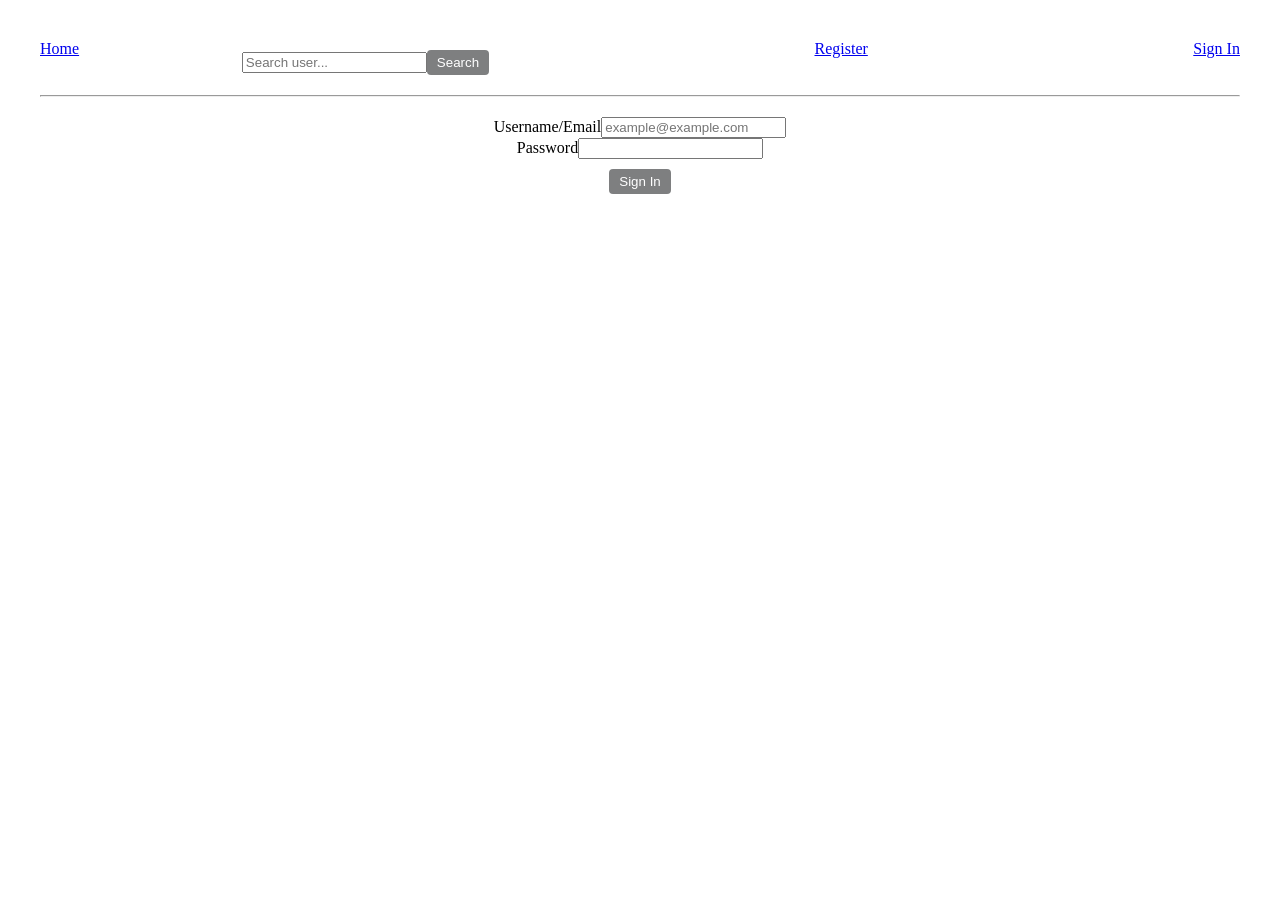
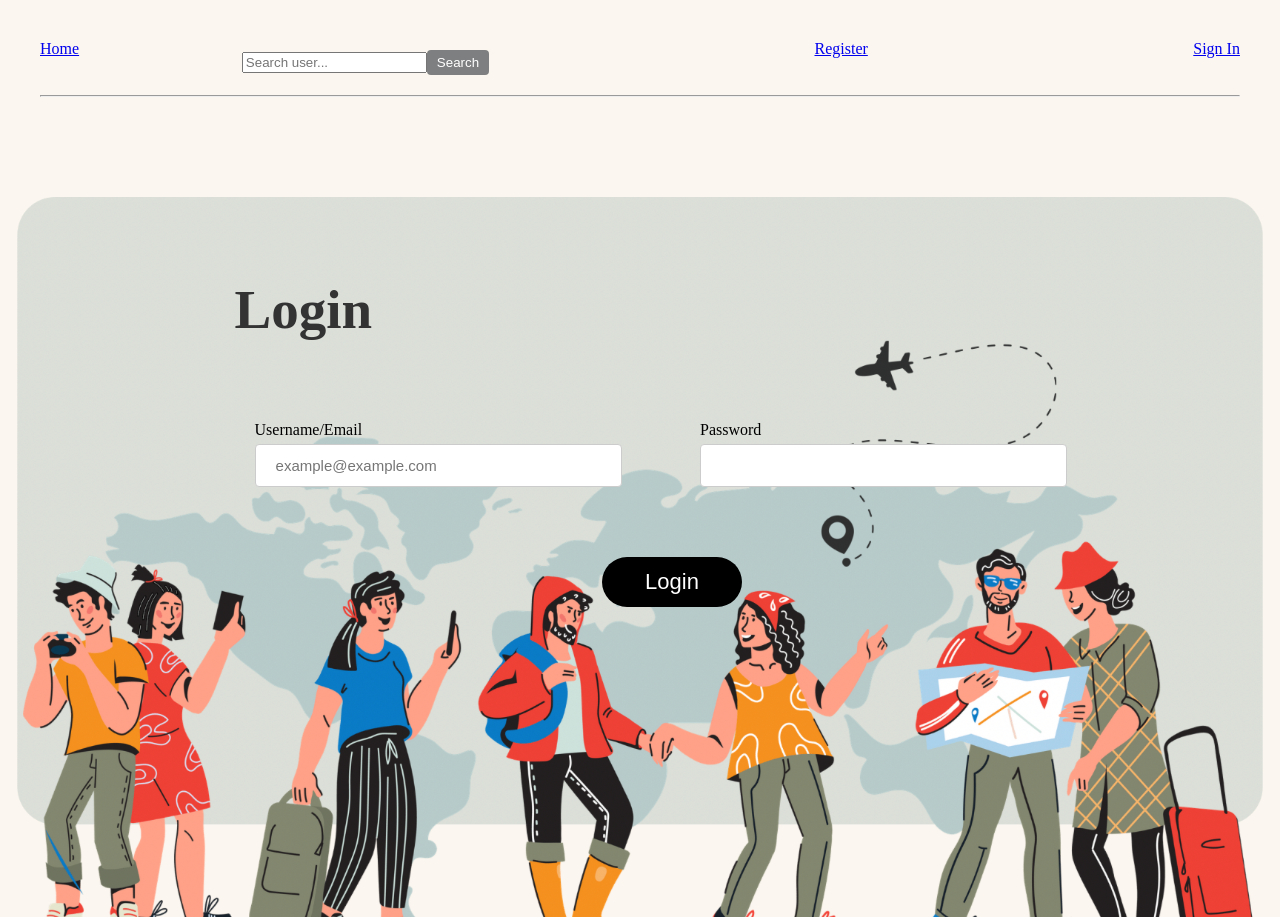
Before and after one commit to aldoseri99/Bon-Voyage-Client, a React (Vite) app: page /signin in a window 1280 px wide. Before the commit the page ends 800 px from the top, so only its background shows below. Built offline with nearby package versions, Linux system fonts and the light colour scheme.

Commit message:
Login Page Css

```diff
--- a/src/App.css
+++ b/src/App.css
@@ -1,8 +1,13 @@
+html {
+  background-color: #FBF6EF;
+}
+
 #root {
-  max-width: 1280px;
+  /* max-width: 1280px; */
   margin: 0 auto;
   padding: 2rem;
   text-align: center;
+
 }
 
 .nav-bar {
@@ -355,7 +360,7 @@ button:hover {
 }
 
 .post-like button:hover {
-  background-color:#888;/
+  background-color:#888;
 }
 
 
@@ -377,3 +382,104 @@ button:hover {
 .floating-button:hover {
   background-color: #45a049;
 }
+
+
+
+
+/* SignIn Page */
+
+.login-page {
+  /* Retain your original background color */
+  height: 85vh; /* 90% of the viewport height */
+  width: 85vw; /* 90% of the viewport width */
+  display: flex;
+  justify-content: center;
+  align-items: center;
+  margin: auto; /* Centers the login page */
+  border-radius: 8px;
+  z-index: 2; /* Higher z-index to make sure it stays in front */
+  position: relative; /* Ensure it's positioned for z-index to take effect */
+
+}
+
+.signin {
+  display: flex;
+  justify-content: center;
+  align-items: center;
+  height: 50vh;
+}
+
+.card-overlay {
+  padding: 20px;
+  border-radius: 8px;
+  text-align: center;
+  margin-top: -20vh
+}
+
+.input-row {
+  display: flex;
+  gap: 80px;
+  justify-content: space-between;
+  align-items: center;
+  margin-bottom: 30px;
+}
+
+.input-wrapper {
+  flex: 1;
+  padding: 0 20px;
+  text-align: start;
+}
+
+.input-sginin {
+  width: 100%;
+  padding: 20px;
+  margin-top: 5px;
+  border: 1px solid #ccc;
+  border-radius: 4px;
+  max-height: 1px;
+  font-size: 15px;
+}
+
+.signin-button {
+  margin-top: 40px; /* Adjusted to a smaller margin */
+  font-size: 22px;
+  border-radius: 10vh;
+  background-color: black;
+  width: 140px;
+  height: 50px;
+  color: white;
+  margin-left: 8vh;
+}
+
+.login-text {
+  display: flex;
+  margin-bottom: 40px;
+  font-size: 24px;
+  font-weight: bold;
+}
+
+.login-msg {
+  text-align: left; /* Aligns the "Login" text to the left */
+  margin-bottom: 80px; /* Adds space between the heading and inputs */
+  font-size: 55px; /* Adjust font size as needed */
+  font-weight: bold; /* Make the text bold */
+  color: #333;
+}
+
+.full-page-cover {
+  height: 100vh; /* 100% of the viewport height */
+  width: 100vw; /* 100% of the viewport width */
+
+  display: flex;
+  justify-content: center; /* Centers content horizontally */
+  align-items: center; /* Centers content vertically */
+  position: absolute; /* Ensures the div stays in place even when scrolling */
+  background-image: url('/login-page-background01.png'); /* Corrected path */
+  background-size: cover; /* Ensure the image covers the entire div */
+  background-position: center; /* Center the background image */
+  background-repeat: no-repeat; /* Prevent the image from repeating */
+  left: 0;
+  margin: 0;
+  padding: 0;
+  z-index: 1; /* Ensure it is lower than .login-page */
+}
--- a/src/pages/SignIn.jsx
+++ b/src/pages/SignIn.jsx
@@ -1,11 +1,11 @@
-import { useState } from 'react'
-import { useNavigate } from 'react-router-dom'
-import { SignInUser } from '../services/Auth'
+import { useState } from "react"
+import { useNavigate } from "react-router-dom"
+import { SignInUser } from "../services/Auth"
 
 const SignIn = ({ setUser }) => {
   let navigate = useNavigate()
-  const [formValues, setFormValues] = useState({ email: '', password: '' })
-  const [errorMessage, setErrorMessage] = useState('')
+  const [formValues, setFormValues] = useState({ email: "", password: "" })
+  const [errorMessage, setErrorMessage] = useState("")
 
   const handleChange = (e) => {
     setFormValues({ ...formValues, [e.target.name]: e.target.value })
@@ -20,20 +20,25 @@ const SignIn = ({ setUser }) => {
 
       return
     }
-    setFormValues({ email: '', password: '' })
+    setFormValues({ email: "", password: "" })
     setUser(payload.user)
     console.log(payload.user)
 
-    navigate('/')
+    navigate("/")
   }
 
   return (
+    <div className="full-page-cover">
+  <div className="login-page">
   <div className="signin col">
     <div className="card-overlay centered">
+      <h4 className="login-msg">Login</h4>
       <form className="col" onSubmit={handleSubmit}>
+        <div className="input-row">
           <div className="input-wrapper">
-            <label htmlFor="email">Username/Email</label>
+            <label htmlFor="email" className="label-input">Username/Email</label>
             <input
+              className="input-sginin"
               onChange={handleChange}
               name="email"
               type="text"
@@ -43,8 +48,9 @@ const SignIn = ({ setUser }) => {
             />
           </div>
           <div className="input-wrapper">
-            <label htmlFor="password">Password</label>
+            <label htmlFor="password" className="label-input">Password</label>
             <input
+              className="input-sginin"
               onChange={handleChange}
               type="password"
               name="password"
@@ -52,13 +58,20 @@ const SignIn = ({ setUser }) => {
               required
             />
           </div>
+        </div>
         <div>{errorMessage}</div>
-          <button disabled={!formValues.email || !formValues.password}>
-            Sign In
+        <button
+          className="signin-button"
+          disabled={!formValues.email || !formValues.password}
+        >
+          Login
         </button>
       </form>
     </div>
   </div>
+  </div>
+</div>
+
   )
 }
 
```
Also changed, not shown: public/login-page-background.png (added), public/login-page-background01.png (added). Lines whose indentation alone changed are shown as unchanged.
